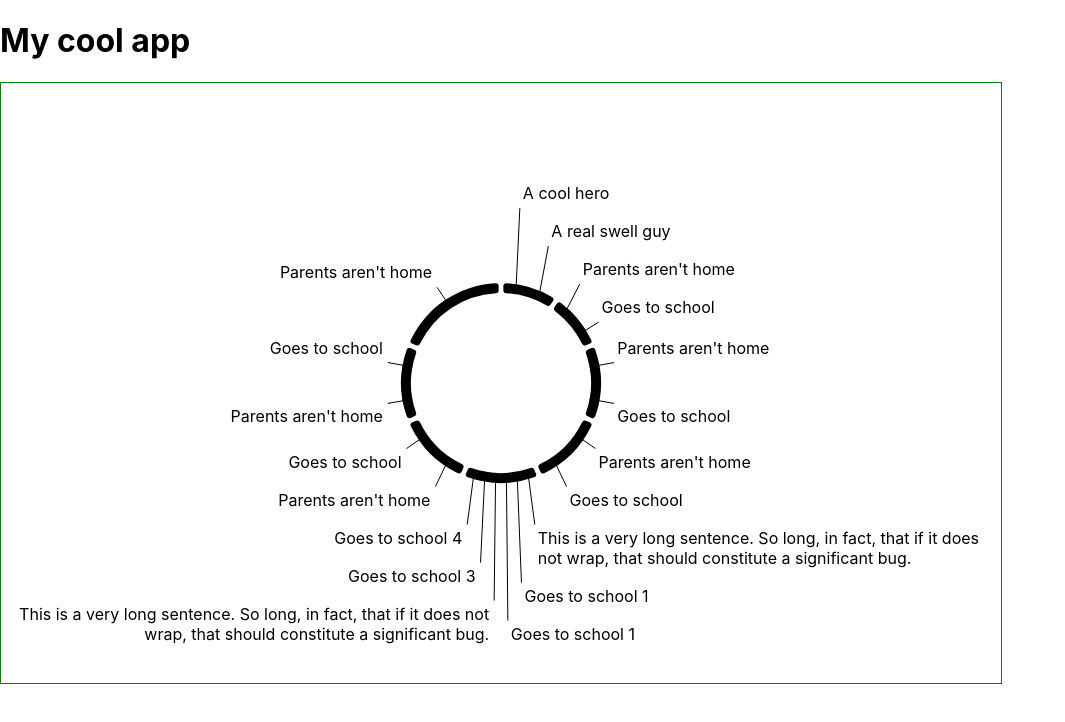
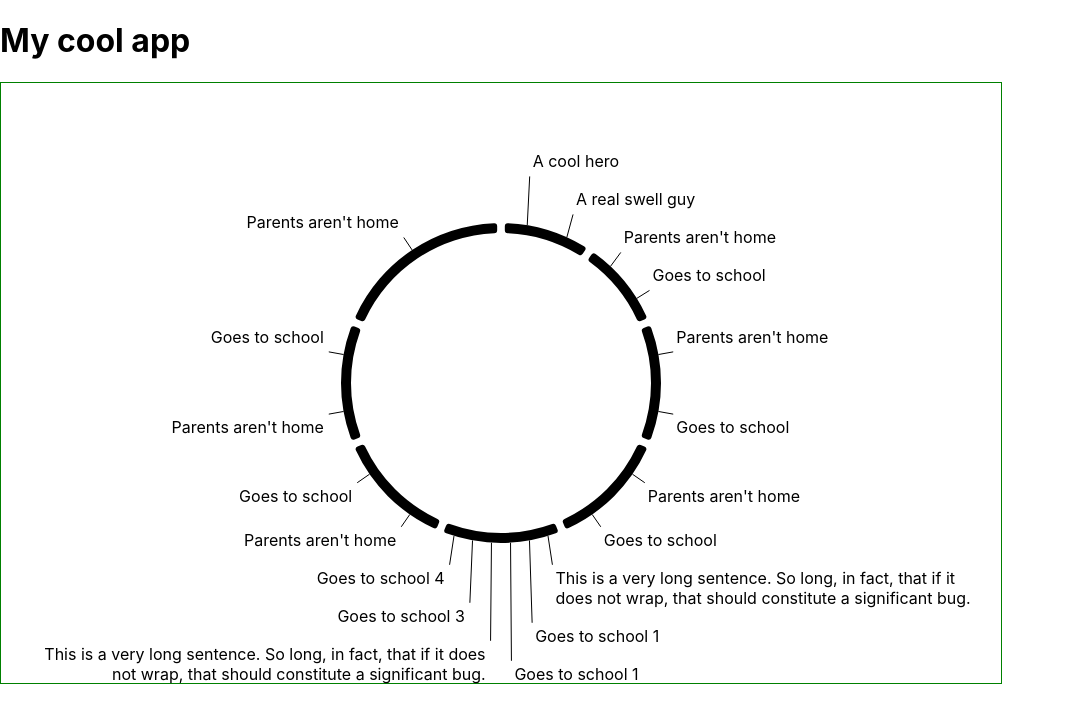
Before and after one commit to bhirsch42/story-editor, a React (Create React App) app in the folder frontend/: page / in a window 1280 px wide. Shown: the top 722 px of the page, without its empty margins (0-1065 px from the left). Built offline with nearby package versions, Linux system fonts and the light colour scheme.

Commit message:
Finish client-side CRUD for circle

```diff
--- a/frontend/src/App.scss
+++ b/frontend/src/App.scss
@@ -1,5 +1,6 @@
 .wheel {
   position: relative;
+  cursor: crosshair;
 
   line {
     stroke: black;
--- a/frontend/src/Wheel.js
+++ b/frontend/src/Wheel.js
@@ -4,121 +4,167 @@ import Scenes from './wheel/Scenes';
 import Circle from './wheel/Circle';
 import SceneLine from './wheel/SceneLine';
 import getSceneAttrs from './wheel/getSceneAttrs';
+import getSectionAngles from './wheel/getSectionAngles';
+import angleTo from './lib/angleTo';
+import isSceneDragging from './wheel/isSceneDragging'
 
-export const SECTION_INNER_RADIUS = 90;
-export const SECTION_OUTER_RADIUS = 100;
+export const SECTION_INNER_RADIUS = 150;
+export const SECTION_OUTER_RADIUS = 160;
 export const PAD_ANGLE = Math.PI / 90;
 export const CORNER_RADIUS = 3;
 export const SCENE_LINE_LENGTH = 10
 export const SCENE_LINE_PADDING = 5;
 export const SCENE_PADDING = 10;
 
+let ids = (function * () {
+  let id = 1000;
+  while(true) yield id++;
+})();
+
 function Wheel({ sections: _sections }) {
   let width = 1000;
   let height = 600;
+
   let svgEl = useRef();
 
   let [sections, setSections] = useState(_sections);
-
-  let endAngle = 0;
-  let sectionAngles = sections.map(({ size, id }) => {
-    let startAngle = endAngle;
-    endAngle = startAngle + size * Math.PI * 2;
-    return { startAngle, endAngle, key: id };
-  });
-
-  let transformCenter = {transform: `translateX(${width / 2}px) translateY(${height / 2}px)`};
-
-  let scenes = flatten(sections.map(({ scenes }) => scenes));
-
   let [currentlyEditingId, setCurrentlyEditingId] = useState(null);
   let [previouslyEditingId, setPreviouslyEditingId] = useState(null);
-  let [draggingScene, setDraggingScene] = useState(null);
+  let [mouseDownScene, setMouseDownScene] = useState(null);
+  let [newScene, setNewScene] = useState(null);
+
+  let sectionAngles = getSectionAngles(sections);
+  let scenes = flatten(sections.map(({ scenes }) => scenes));
+  let sceneAttrs = getSceneAttrs({sections, sectionAngles, width});
+
+  let reRender = () => setSections([...sections]);
 
   let editScene = scene => {
     setPreviouslyEditingId(currentlyEditingId);
     let sceneId = scene && scene.id;
     setCurrentlyEditingId(sceneId || null);
-  }
+  };
 
-  let deleteScene = scene => {
+  let handleDoneEditingScene = _scene => {
+    editScene(null);
+  };
+
+  let removeScene = scene => {
     sections.forEach(section => {
       let i = findIndex(section.scenes, s => s.id === scene.id);
-      if (i > -1) {
-        section.scenes.splice(i, 1);
-        editScene(null);
-      }
+      if (i > -1) section.scenes.splice(i, 1);
     });
-  }
+  };
 
-  let dragEvents = {
-    onMouseDown(scene, e) {
-      setDraggingScene(scene);
-    },
-
-    onMouseUp(scene, e) {
-      setSections([...sections]);
-    },
-  }
-
-  let angleTo = (x, y) => {
-    let { x: elX, y: elY } = svgEl.current.getClientRects()[0];
-    let angle = Math.atan2(y - height / 2 - elY, x - width / 2 - elX) + Math.PI / 2;
-    return angle < 0 ? 2 * Math.PI + angle : angle;
-  }
-
-  let scenesProps = {
-    sections: sections,
-    sectionAngles: sectionAngles,
-    width: width,
-    previouslyEditingId: previouslyEditingId,
-    currentlyEditingId: currentlyEditingId,
-    editScene: editScene,
-    deleteScene: deleteScene,
-    dragEvents: dragEvents,
-  }
-
-  let sceneAttrs = getSceneAttrs(scenesProps);
-
-  let onMouseMove = (e) => {
-    if (!draggingScene || !draggingScene.dragging) return;
-
-    let [ x, y ] = [ e.clientX, e.clientY ];
-
-    let angle = angleTo(x, y);
+  let insertSceneAt = (scene, x, y) => {
+    let angle = angleTo(x, y, svgEl);
 
     let sectionAngle = sectionAngles.find(sectionAngle =>
       sectionAngle.startAngle <= angle && angle <= sectionAngle.endAngle);
 
     let sectionIndex = sectionAngles.indexOf(sectionAngle);
 
-    draggingScene.dragging.move = { x, y };
-
-    sections.forEach(section => {
-      let i = findIndex(section.scenes, s => s.id === draggingScene.id);
-      if (i > -1) section.scenes.splice(i, 1);
-    });
-
     let insertIndex = findIndex(sections[sectionIndex].scenes, s => {
       let { x, y } = sceneAttrs.find(sA => sA.id === s.id);
-      let sceneAngle = Math.atan2(y, x) + Math.PI / 2;
-      sceneAngle = sceneAngle < 0 ? 2 * Math.PI + sceneAngle : sceneAngle;
+      let sceneAngle = angleTo(x, y);
       return angle < sceneAngle;
     });
 
     if (insertIndex === -1) {
-      sections[sectionIndex].scenes.push(draggingScene);
+      sections[sectionIndex].scenes.push(scene);
     } else {
-      sections[sectionIndex].scenes.splice(insertIndex, 0, draggingScene);
+      sections[sectionIndex].scenes.splice(insertIndex, 0, scene);
     }
-
-    setSections([...sections]);
   }
 
+  let sceneEventHandlers = {
+    onMouseDown(scene, e) {
+      let el = e.target.closest('.wheel__scene');
+
+      scene.dragging = {
+        origin: {
+          x: Number(el.dataset.translateX),
+          y: Number(el.dataset.translateY),
+        },
+        down: {
+          x: e.clientX,
+          y: e.clientY,
+        },
+        move: {
+          x: e.clientX,
+          y: e.clientY,
+        },
+      };
+
+      setMouseDownScene(scene);
+    },
+  };
+
+  let containerEventHandlers = {
+    onMouseDown(e) {
+      if (e.target != svgEl.current) return;
+
+      setNewScene({
+        id: ids.next().value,
+        body: "New scene...",
+      });
+    },
+
+    onMouseUp(e) {
+      if (newScene) {
+        insertSceneAt(newScene, e.clientX, e.clientY);
+        editScene(newScene);
+        setNewScene(null);
+        return;
+      }
+
+      if (!mouseDownScene) return;
+
+      let isDragging = isSceneDragging(mouseDownScene);
+
+      mouseDownScene.dragging = null;
+
+      if (isDragging) {
+        reRender();
+      } else {
+        editScene(mouseDownScene);
+      }
+
+      setMouseDownScene(null);
+    },
+
+    onMouseMove(e) {
+      if (!mouseDownScene || !mouseDownScene.dragging) return;
+
+      let [ x, y ] = [ e.clientX, e.clientY ];
+
+      mouseDownScene.dragging.move = { x, y };
+
+      removeScene(mouseDownScene);
+      insertSceneAt(mouseDownScene, x, y);
+
+      reRender();
+    },
+  };
+
+  let transformCenter = {transform: `translateX(${width / 2}px) translateY(${height / 2}px)`};
+
+  let deleteScene = scene => {
+    removeScene(scene);
+    handleDoneEditingScene(scene);
+  };
+
   return (
-    <div className="wheel" onMouseMove={onMouseMove}>
+    <div className="wheel" {...containerEventHandlers}>
       <div className="wheel__foreground" style={transformCenter}>
-        <Scenes {...scenesProps} sceneAttrs={sceneAttrs}/>
+        <Scenes
+          previouslyEditingId={previouslyEditingId}
+          currentlyEditingId={currentlyEditingId}
+          handleDoneEditingScene={handleDoneEditingScene}
+          deleteScene={deleteScene}
+          sceneAttrs={sceneAttrs}
+          sceneEventHandlers={sceneEventHandlers}
+        />
       </div>
       <svg ref={svgEl} width={width} height={height} style={{border: '1px solid green'}}>
         <g style={transformCenter}>
--- /dev/null
+++ b/frontend/src/lib/angleTo.js
@@ -0,0 +1,14 @@
+function angleTo(x, y, el) {
+  let angle;
+
+  if (el) {
+    let { x: elX, y: elY, width, height } = el.current.getClientRects()[0];
+    angle = Math.atan2(y - height / 2 - elY, x - width / 2 - elX) + Math.PI / 2;
+  } else {
+    angle = Math.atan2(y, x) + Math.PI / 2;
+  }
+
+  return angle < 0 ? 2 * Math.PI + angle : angle;
+}
+
+export default angleTo;
--- a/frontend/src/wheel/Scene.js
+++ b/frontend/src/wheel/Scene.js
@@ -1,5 +1,7 @@
 import React, { useState, useRef } from 'react';
 import TextareaAutosize from 'react-autosize-textarea';
+import { mapValues } from 'lodash';
+import isSceneDragging from './isSceneDragging'
 
 function Scene(props) {
   let {
@@ -11,15 +13,21 @@ function Scene(props) {
     width,
     isEditing,
     wasEditing,
-    editScene,
+    handleDoneEditingScene,
     deleteScene,
     childRef,
-    dragEvents,
+    sceneEventHandlers,
   } = props;
 
   let [scene, setScene] = useState(_scene);
 
-  let isDragging = scene.dragging && scene.dragging.down.x !== scene.dragging.move.x
+  let sceneEventHandlerClosures = mapValues(sceneEventHandlers, sceneEventHandler => {
+    return (...args) => {
+      sceneEventHandler(scene, ...args);
+    };
+  });
+
+  let isDragging = isSceneDragging(scene);
 
   let isEditingClass = isEditing ? 'wheel__scene--is-editing' : '';
   let wasEditingClass = wasEditing ? 'wheel__scene--was-editing' : '';
@@ -33,7 +41,7 @@ function Scene(props) {
 
   let handleSubmitScene = e => {
     e.preventDefault();
-    editScene(null);
+    handleDoneEditingScene(e);
   }
 
   let onEnterPress = e => {
@@ -47,43 +55,6 @@ function Scene(props) {
     el.setSelectionRange(el.value.length, el.value.length);
   }
 
-  let _dragEvents = {
-    onMouseDown(e) {
-      let el = e.target.closest('.wheel__scene');
-
-      scene.dragging = {
-        origin: {
-          x: Number(el.dataset.translateX),
-          y: Number(el.dataset.translateY),
-        },
-        down: {
-          x: e.clientX,
-          y: e.clientY,
-        },
-        move: {
-          x: e.clientX,
-          y: e.clientY
-        },
-      };
-
-      dragEvents.onMouseDown(scene, e);
-    },
-
-    onMouseMove(e) {
-
-    },
-
-    onMouseUp(e) {
-      scene.dragging = null;
-
-      if (isDragging) {
-        dragEvents.onMouseUp(scene, e);
-      } else {
-        editScene(scene)
-      }
-    },
-  }
-
   return (
     <div
       ref={childRef}
@@ -94,7 +65,7 @@ function Scene(props) {
       data-line-y={lineY}
       style={{ maxWidth: `${width}px` }}
       id={`wheel-scene-${scene.id}`}
-      {..._dragEvents}
+      {...sceneEventHandlerClosures}
     >
       {isEditing ? (
         <form className="wheel__scene__editor" onSubmit={handleSubmitScene}>
--- a/frontend/src/wheel/Scenes.js
+++ b/frontend/src/wheel/Scenes.js
@@ -3,12 +3,20 @@ import positionSceneEls from './positionSceneEls';
 import Scene from './Scene';
 
 function Scenes(props) {
-  let { sceneAttrs } = props;
+  let {
+    sceneAttrs,
+    handleDoneEditingScene,
+    deleteScene,
+    currentlyEditingId,
+    previouslyEditingId,
+    sceneEventHandlers,
+  } = props;
+
   const targetRef = useRef();
-  let sceneRefs = useRef(sceneAttrs.map(() => createRef()));
 
   let scenes = sceneAttrs.map((sceneData, i) => {
-    let ref = sceneRefs.current[i];
+    let ref = createRef();
+
     return {
       ref,
       scene: sceneData.scene,
@@ -16,11 +24,11 @@ function Scenes(props) {
         <Scene
           {...sceneData}
           childRef={ref}
-          editScene={props.editScene}
-          deleteScene={props.deleteScene}
-          isEditing={props.currentlyEditingId === sceneData.id}
-          wasEditing={props.previouslyEditingId === sceneData.id}
-          dragEvents={props.dragEvents}
+          handleDoneEditingScene={handleDoneEditingScene}
+          deleteScene={deleteScene}
+          isEditing={currentlyEditingId === sceneData.id}
+          wasEditing={previouslyEditingId === sceneData.id}
+          sceneEventHandlers={sceneEventHandlers}
         />
       ),
     }
--- a/frontend/src/wheel/getSceneAttrs.js
+++ b/frontend/src/wheel/getSceneAttrs.js
@@ -27,8 +27,8 @@ function getSceneAttrs({ sections, sectionAngles, width }) {
         .centroid();
 
       let [lineX, lineY] = baseArc
-        .innerRadius(SECTION_INNER_RADIUS)
-        .outerRadius(SECTION_INNER_RADIUS)
+        .innerRadius(SECTION_OUTER_RADIUS)
+        .outerRadius(SECTION_OUTER_RADIUS)
         .centroid();
 
       return  {
--- /dev/null
+++ b/frontend/src/wheel/getSectionAngles.js
@@ -0,0 +1,11 @@
+function getSectionAngles(sections) {
+  let endAngle = 0;
+
+  return sections.map(({ size, id }) => {
+    let startAngle = endAngle;
+    endAngle = startAngle + size * Math.PI * 2;
+    return { startAngle, endAngle, key: id };
+  });
+}
+
+export default getSectionAngles;
--- /dev/null
+++ b/frontend/src/wheel/isSceneDragging.js
@@ -0,0 +1,5 @@
+function isSceneDragging(scene) {
+  return scene.dragging && scene.dragging.down.x !== scene.dragging.move.x;
+}
+
+export default isSceneDragging;
```
